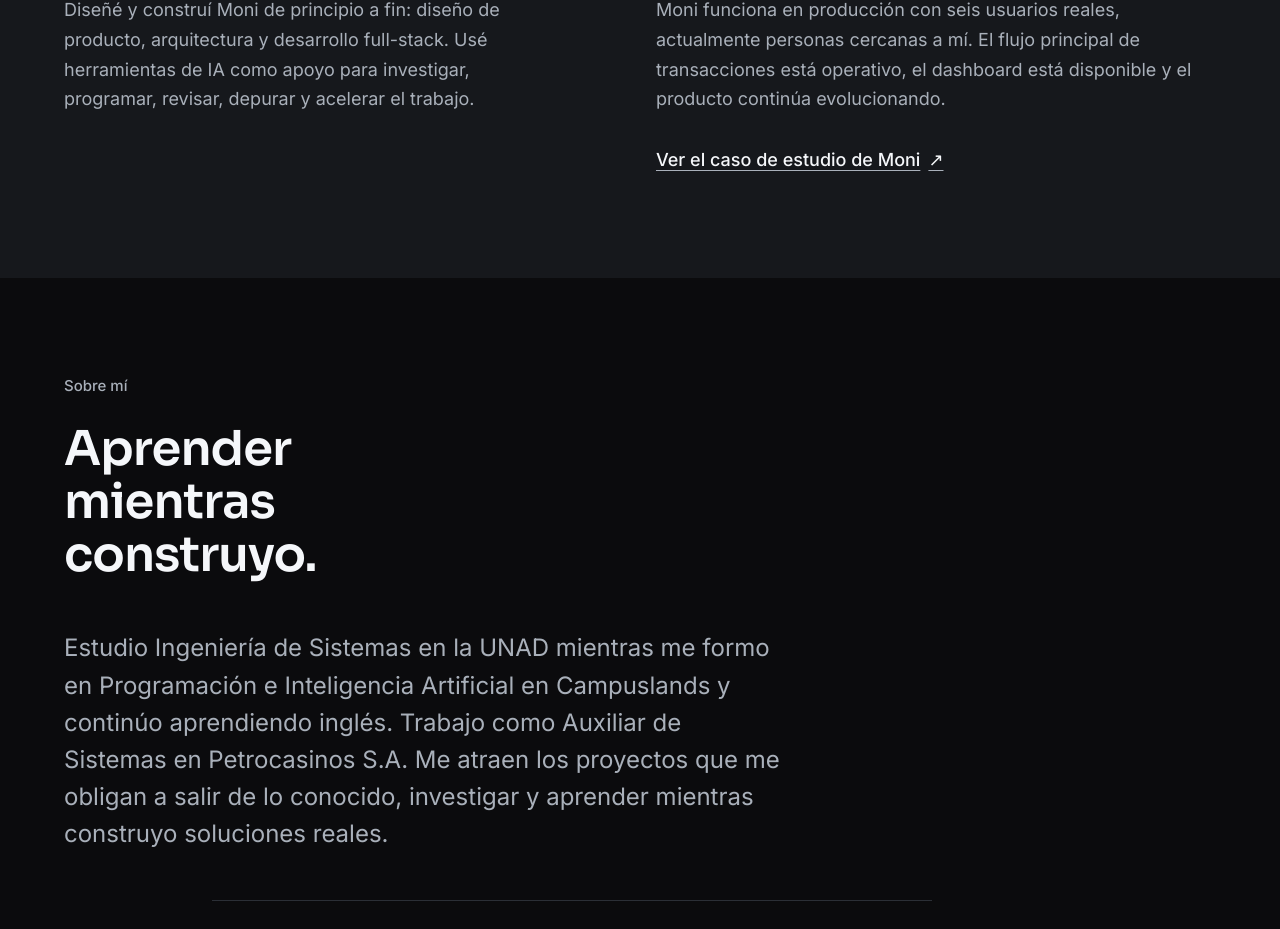
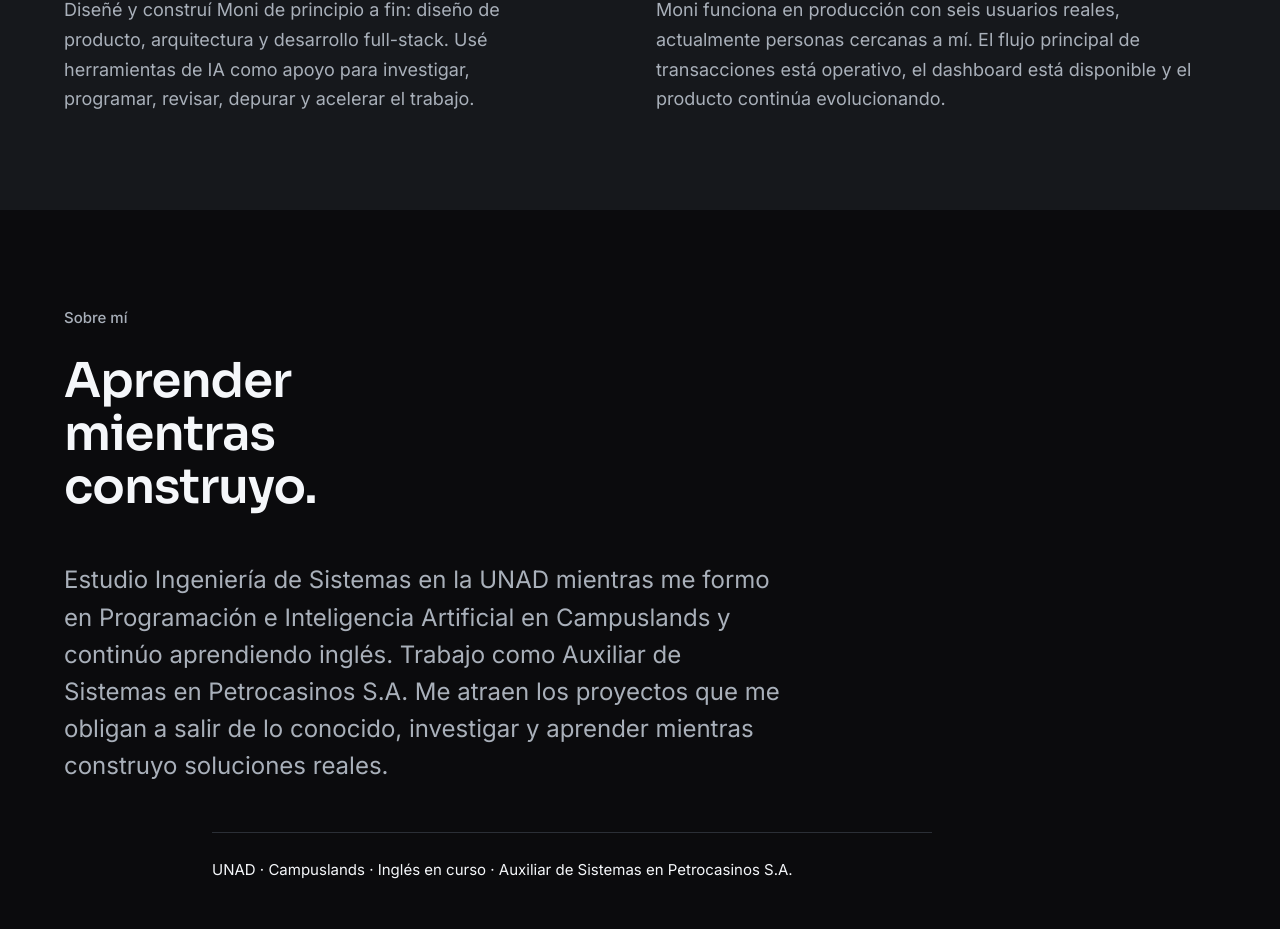
Before and after one commit to zehrtydev/zehrty.dev, a Next.js app: page / in a window 1280 px wide. Shown: the part 2498-3427 px from the top of the page. Built offline with nearby package versions, Linux system fonts and the light colour scheme.

Commit message:
fix: avoid unavailable case study links

```diff
--- a/src/components/home-page.tsx
+++ b/src/components/home-page.tsx
@@ -94,9 +94,6 @@ export function HomePage({ content }: { content: HomeContent }) {
               <div>
                 <h3>{content.work.statusLabel}</h3>
                 <p>{content.work.status}</p>
-                <Link className="editorial-link" href={content.work.caseStudyHref}>
-                  {content.work.caseStudyCta} <Arrow />
-                </Link>
               </div>
             </div>
           </div>
--- a/src/content/home.ts
+++ b/src/content/home.ts
@@ -37,8 +37,6 @@ export type HomeContent = {
     role: string;
     statusLabel: string;
     status: string;
-    caseStudyCta: string;
-    caseStudyHref: string;
   };
   about: {
     sectionLabel: string;
@@ -117,8 +115,6 @@ export const homeEs: HomeContent = {
     statusLabel: "Estado actual",
     status:
       "Moni funciona en producción con seis usuarios reales, actualmente personas cercanas a mí. El flujo principal de transacciones está operativo, el dashboard está disponible y el producto continúa evolucionando.",
-    caseStudyCta: "Ver el caso de estudio de Moni",
-    caseStudyHref: "/projects/moni",
   },
   about: {
     sectionLabel: "Sobre mí",
@@ -198,8 +194,6 @@ export const homeEn: HomeContent = {
     statusLabel: "Current status",
     status:
       "Moni is running in production with six real users, currently people close to me. The core transaction flow is operational, the dashboard is available, and the product continues to evolve.",
-    caseStudyCta: "Read the Moni case study",
-    caseStudyHref: "/en/projects/moni",
   },
   about: {
     sectionLabel: "About",
```
